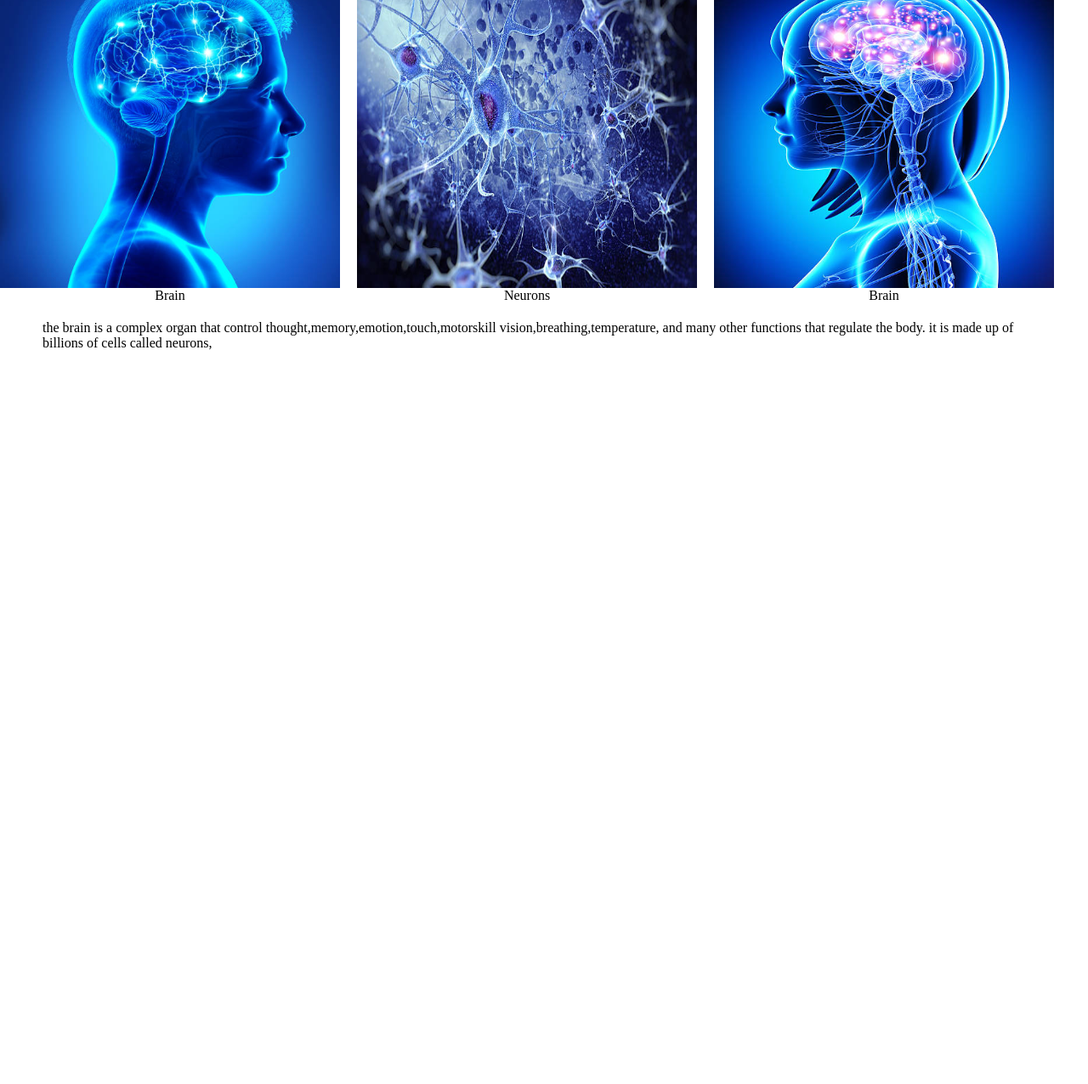
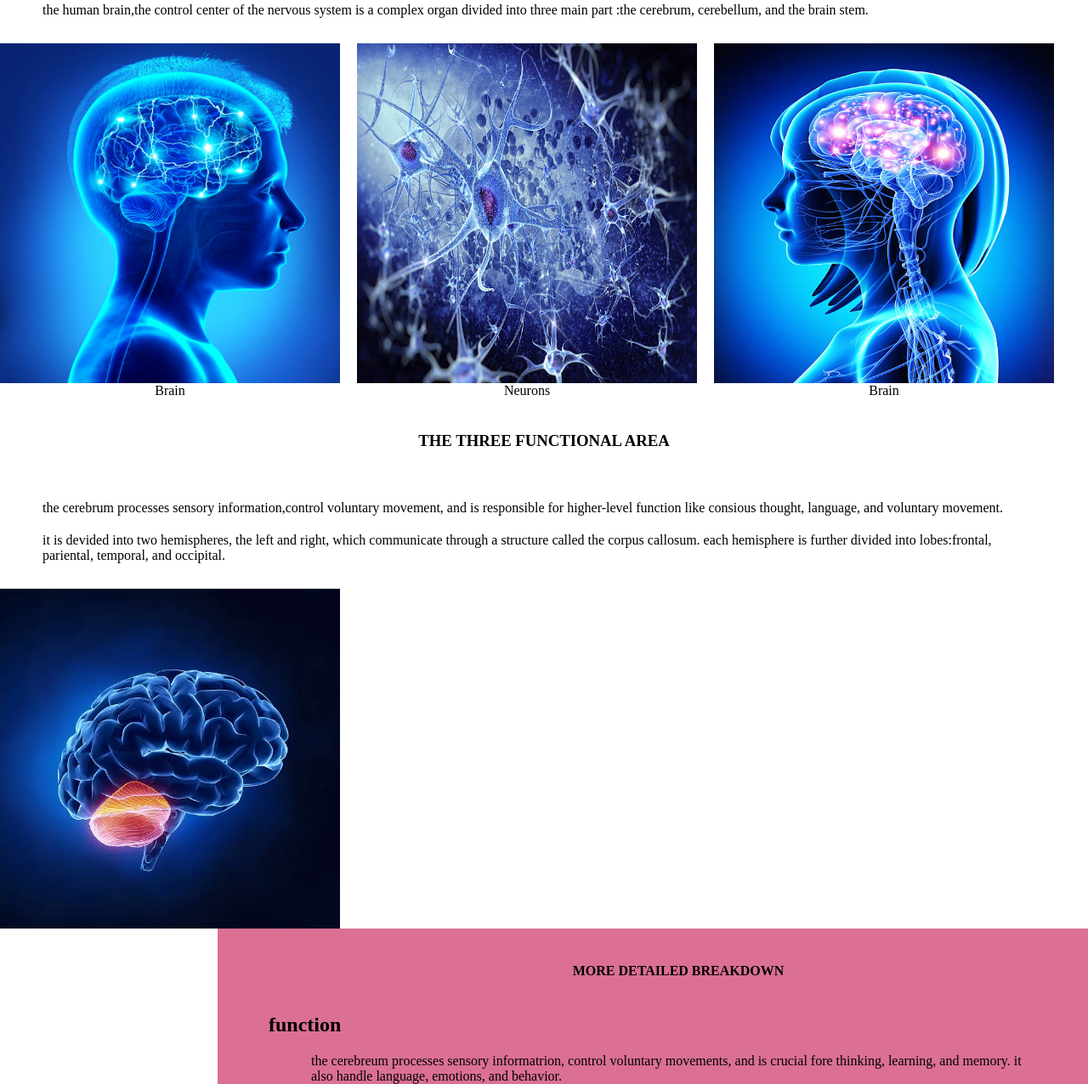
Before and after one commit to hanatu24434/brain-anatomy-and-how-it-function, a plain HTML site: page index.html in a window 1280 px wide. Shown: the part 338-1614 px from the top of the page at 85% size. Before the commit the page ends 800 px from the top, so only its background shows below. Drawn offline with Linux system fonts and the light colour scheme.

Commit message:
add and remove

```diff
--- a/index.html
+++ b/index.html
@@ -11,14 +11,25 @@
                 <img src="./brain13.jpg" alt="logo" class="logo">
                <div class="menu">
                 <a href="brain.html" target="_self">home</a>
-                <a href="#">creativit</a>
+                <a href="#">creativity</a>
                 <a href="#">health information</a>
                 <a href="#">fact and myth</a>
                </div>
         </nav>
         </header>
         <section class="sec1">
-             <h1 id="hed1">brain</h1>
+             <h1 class="hed1">brain</h1>
+              <p class="para1">the brain is a complex organ that control thought,
+                memory,emotion,touch,motorskill
+            vision,breathing,temperature, and many other functions that regulate the body.
+            it is made up of billions of cells called neurons.it also response to how people
+            respond to stressful situation (i.e.writing of an exam,loss of a job,
+            birth of a child,illness.etc) by regulating heart and breathing rates.
+            </p>
+            <p class="para1">the human brain,the control center of the nervous system
+                is a complex organ divided into three main part :the cerebrum,
+                cerebellum, and the brain stem.
+            </p>
              <div class="div1">
                 <figure>
                 <img src="./brain10.jpg" alt="brain" class="brain2">
@@ -32,30 +43,29 @@
                 <figcaption class="fig">brain</figcaption>
                 </figure>
             </div>
-             <p class="para1">the brain is a complex organ that control thought,memory,emotion,touch,motorskill
-            vision,breathing,temperature, and many other functions that regulate the body.
-            it is made up of billions of cells called neurons,
-            <!--<div class="div1">
-            <img src="./brain2.jpg" alt="brain" class="brain2">
-            <img src="./brain6.jpg" alt="brain" class="brain2">
-            <img src="./brain4.jpg" alt="brain" class="brain2">
-            <img src="./brain5.jpg" alt="brains" class="brain2">
-            </div>
-             <p class="para1">The brain is the control center of the body.together
-            with the spinal cord, it makes up the central nervous system (CNS).
-        </p>
-            <div class="div1">
-            <img src="./brain3.jpg" alt="brain" class="brain2">
-            <img src="./brain7.jpg" alt="brain" class="brain2">
-            <img src="./brain8.jpg" alt="brain" class="brain2">
-            <img src="./brain9.jpg" alt="brain" class="brain2">
-            </div>
-            <div class="div1">
-                <img src="./brain17.jpg" alt="brain" class="brain2">
-                <img src="./brain16.jpg"  alt="brain" class="brain2">
-                <img src="./brain14.jpg"  alt="brain"  class="brain2">
-                <img src="./brain15.jpg" alt="brain" class="brain2">
-            </div>-->
+            <section class="sec2">
+                <h1 class="hed1">the three functional area</h1>
+                <p class="para1">
+                    The cerebrum processes sensory information,control voluntary movement,
+                    and is responsible for higher-level function like consious thought,
+                     language, and voluntary movement.
+                </p>
+                <p class="para1">
+                    It is devided into two hemispheres, the left and right, which communicate
+                    through a structure called the corpus callosum. each hemisphere is
+                    further divided into lobes:frontal, pariental, temporal, and occipital.
+                </p>
+                <img src="./cerebelum.jpg" alt="cerebrum" class="brain2">
+                <aside class="aside1">
+                    <h1 class="hed1">more detailed breakdown</h1>
+                    <h2>function</h2>
+                    <p class="para1">
+                        the cerebreum processes sensory informatrion, control voluntary
+                        movements, and is crucial fore thinking, learning, and memory.
+                        it also handle language, emotions, and behavior.
+                    </p>
+                </aside>
+            </section>
         </body>
         </section>
     </body>
--- a/style.css
+++ b/style.css
@@ -37,7 +37,7 @@ font-size:50px;
     color: black;
 }
 /* to style the subtitle */
-#hed1 {
+.hed1 {
     text-align: center;
     text-transform: uppercase;
     line-height: 100px;
@@ -83,3 +83,10 @@ font-size:50px;
     text-align: center;
     text-transform: capitalize;
 }
+.aside1 {
+    width: 80%;
+    padding-left: 60px;
+    margin-left: 500px;
+    float: right;
+    background-color: palevioletred;
+}
```
